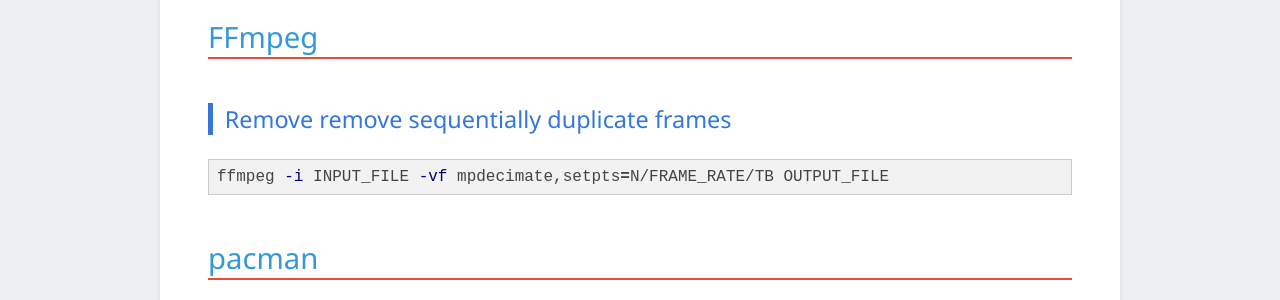
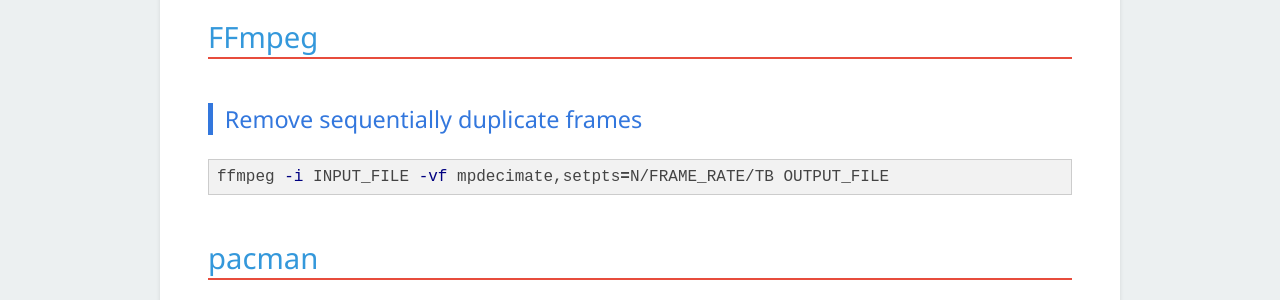
Before and after one commit to EFanZh/efanzh.github.io, a Jekyll site: the page built from _posts/2017-08-13-some-useful-commands.md, in a window 1280 px wide. Shown: the part 567-867 px from the top of the page. Built offline with Jekyll 4.4.1, drawn with Linux system fonts in a browser that asks for light colours.

Commit message:
Update 2017-08-13-some-useful-commands.md

````diff
--- a/_posts/2017-08-13-some-useful-commands.md
+++ b/_posts/2017-08-13-some-useful-commands.md
@@ -19,7 +19,7 @@
 
 ## [FFmpeg](https://www.ffmpeg.org)
 
-### Remove remove sequentially duplicate frames
+### Remove sequentially duplicate frames
 
 ```bash
 ffmpeg -i INPUT_FILE -vf mpdecimate,setpts=N/FRAME_RATE/TB OUTPUT_FILE
````
